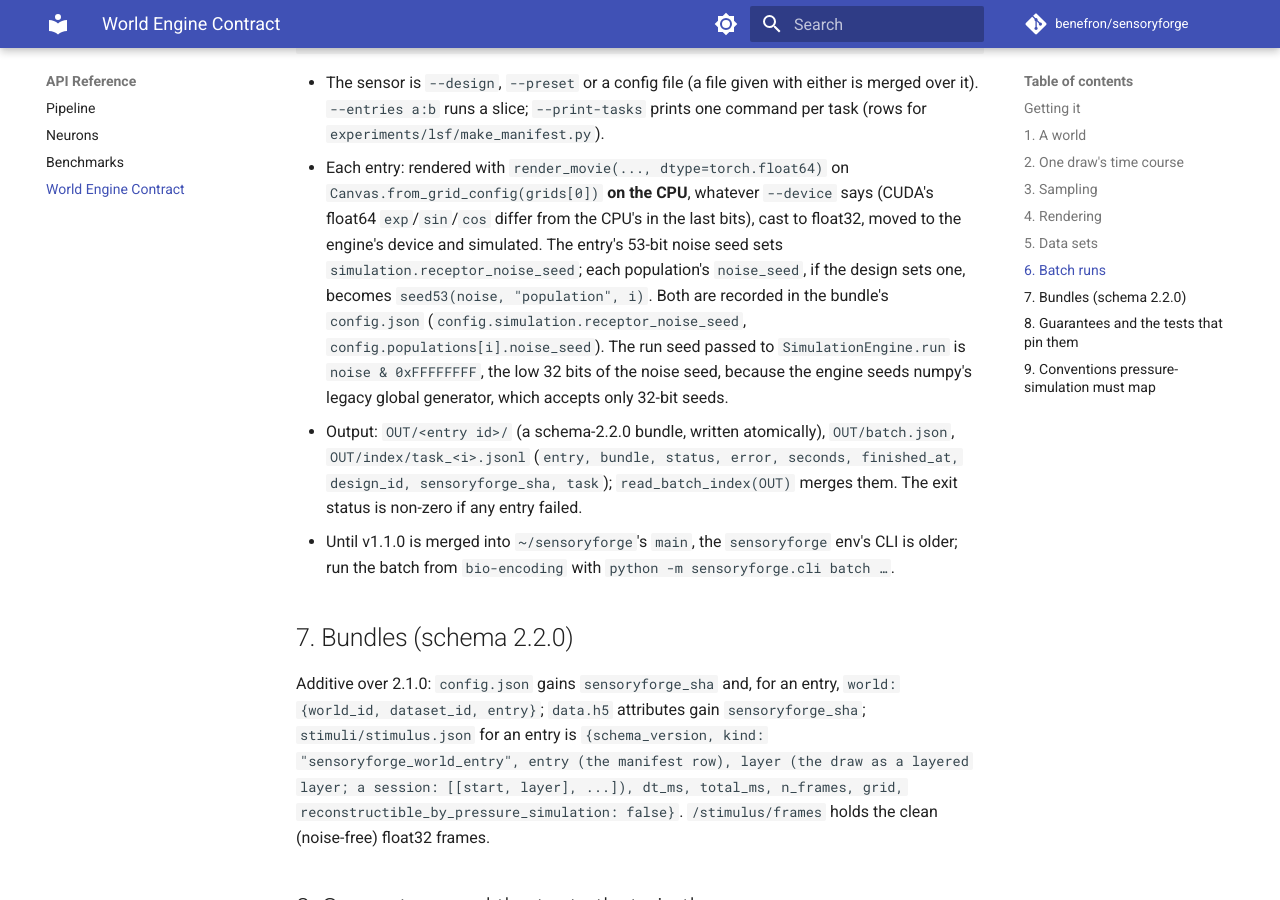
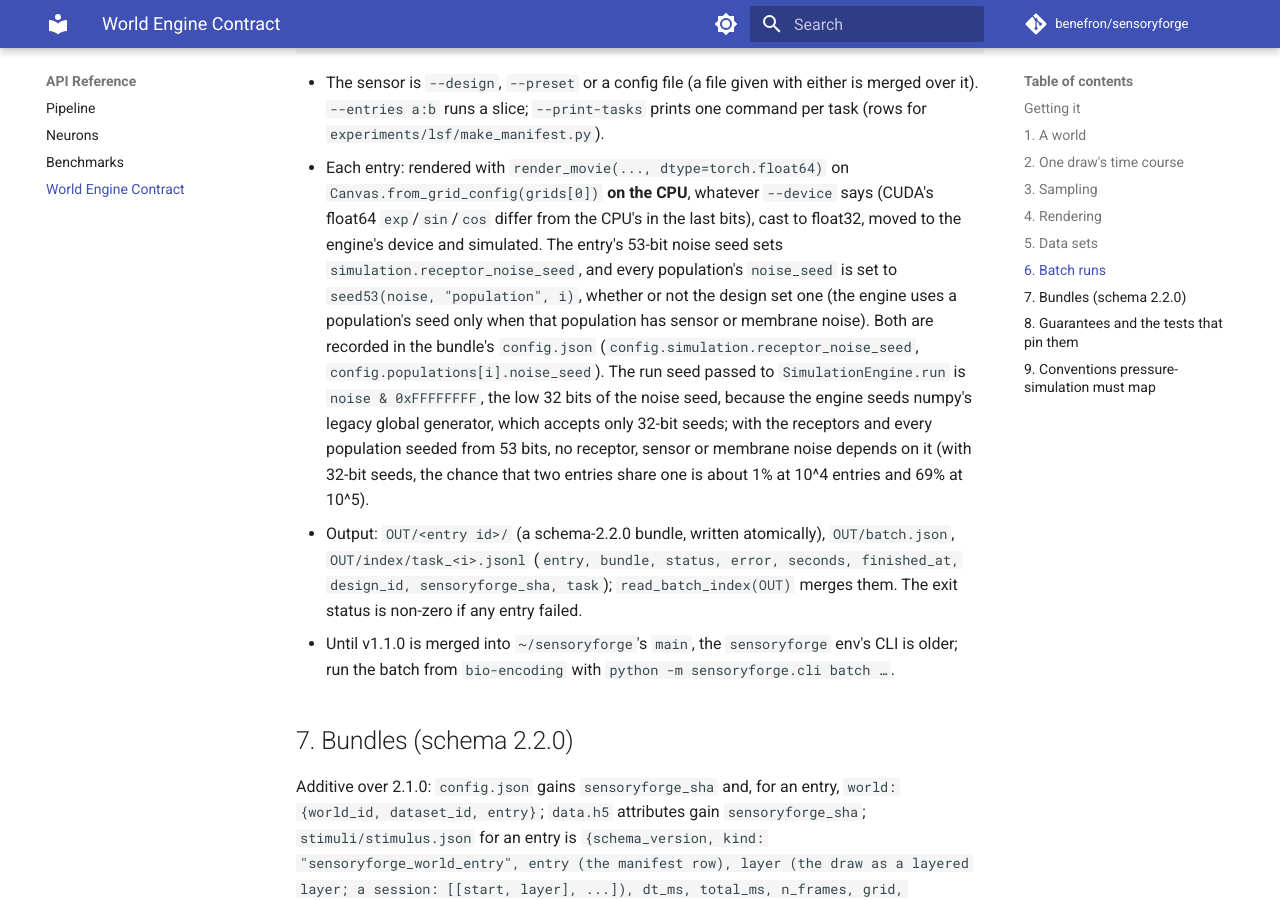
Before and after one commit to benefron/sensoryforge, an MkDocs documentation site: the page built from docs/reference/world_contract.md, in a window 1280 px wide and 900 px high, scrolled down 3569 px. Built offline with MkDocs 1.6.1 and Material for MkDocs 9.7.7, drawn with Linux system fonts in a browser that asks for light colours; comment, search, counter and statistics services are not loaded; the version menu is left out.

Commit message:
fix(world): every population gets its own 53-bit noise seed in a batch run
The run seed handed to SimulationEngine.run is the entry's noise seed
masked to 32 bits (numpy cannot seed from more, F-202cdd8), and it seeds
the global torch/numpy generators, which drive the sensor and membrane
noise of any population without a noise_seed of its own. 32-bit seeds
collide: the chance that two entries share one is about 1% at 10^4
entries and 69% at 10^5, so two entries of a large data set could get
the same noise realisation.

The runner now sets every population's noise_seed to
seed53(noise, "population", i), whether or not the design set one; the
engine uses it only when that population has noise, so a noiseless
population is unchanged. The receptor noise already takes the full
53-bit seed (simulation.receptor_noise_seed).

test_batch_writes_one_bundle_per_entry loses its None branch: every
population's recorded noise_seed must be seed53(noise, "population", i)
(the fixture design sets none, so the test failed before). Spec §7.2 and
contract §6 now say "sets each population's noise_seed".

Decision: the batch runner sets every population's noise_seed to seed53(noise, "population", i), whether or not the design set one, so no population's noise hangs on the 32-bit run seed

Co-Authored-By: Claude Opus 5.5 <noreply@anthropic.com>
Claude-Session: https://claude.ai/code/session_01VQHey4a2bcorJyTemxhpCp

```diff
--- a/docs/reference/world_contract.md
+++ b/docs/reference/world_contract.md
@@ -149,12 +149,16 @@ sensoryforge batch sensor.yml --design DIR --dataset dataset.yml --output OUT --
   `Canvas.from_grid_config(grids[0])` **on the CPU**, whatever `--device` says (CUDA's
   float64 `exp`/`sin`/`cos` differ from the CPU's in the last bits), cast to float32, moved
   to the engine's device and simulated. The entry's 53-bit
-  noise seed sets `simulation.receptor_noise_seed`; each population's `noise_seed`, if the
-  design sets one, becomes `seed53(noise, "population", i)`. Both are recorded in the
-  bundle's `config.json` (`config.simulation.receptor_noise_seed`,
+  noise seed sets `simulation.receptor_noise_seed`, and every population's `noise_seed` is
+  set to `seed53(noise, "population", i)`, whether or not the design set one (the engine
+  uses a population's seed only when that population has sensor or membrane noise). Both
+  are recorded in the bundle's `config.json` (`config.simulation.receptor_noise_seed`,
   `config.populations[i].noise_seed`). The run seed passed to `SimulationEngine.run` is
   `noise & 0xFFFFFFFF`, the low 32 bits of the noise seed, because the engine seeds numpy's
-  legacy global generator, which accepts only 32-bit seeds.
+  legacy global generator, which accepts only 32-bit seeds; with the receptors and every
+  population seeded from 53 bits, no receptor, sensor or membrane noise depends on it (with
+  32-bit seeds, the chance that two entries share one is about 1% at 10^4 entries and 69%
+  at 10^5).
 - Output: `OUT/<entry id>/` (a schema-2.2.0 bundle, written atomically), `OUT/batch.json`,
   `OUT/index/task_<i>.jsonl` (`entry, bundle, status, error, seconds, finished_at,
   design_id, sensoryforge_sha, task`); `read_batch_index(OUT)` merges them. The exit status
```
Also changed, not shown: docs/development/specs/2026-10-02-world-engine-design.md (+4 -2 lines), 2 other files.
